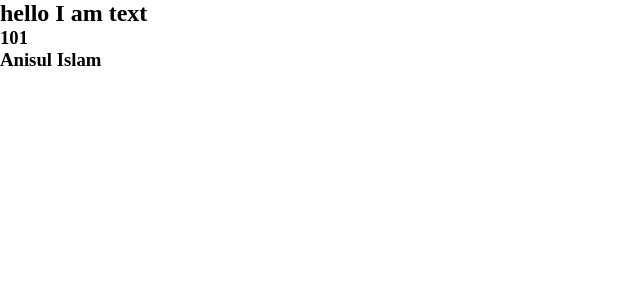
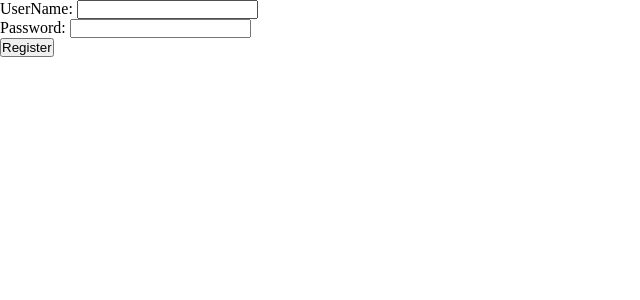
Before and after one commit to Muhammad-Riyead-Rahman/react-with-anis, a React (Create React App) app: page / in a window 1280 px wide. Shown: the top 300 px of the page, without its empty margins (0-640 px from the left). Built offline with nearby package versions, Linux system fonts and the light colour scheme.

Commit message:
useRef Hook

```diff
--- a/src/App.js
+++ b/src/App.js
@@ -1,9 +1,9 @@
-import Component1 from "./components/HOOKS/useContext/Component1"
+import UserForm from "./components/HOOKS/UseRefExample/UserForm"
 
 function App() {
   return (
     <div>
-      <Component1 />
+      <UserForm />
     </div>
     )
 }
```
